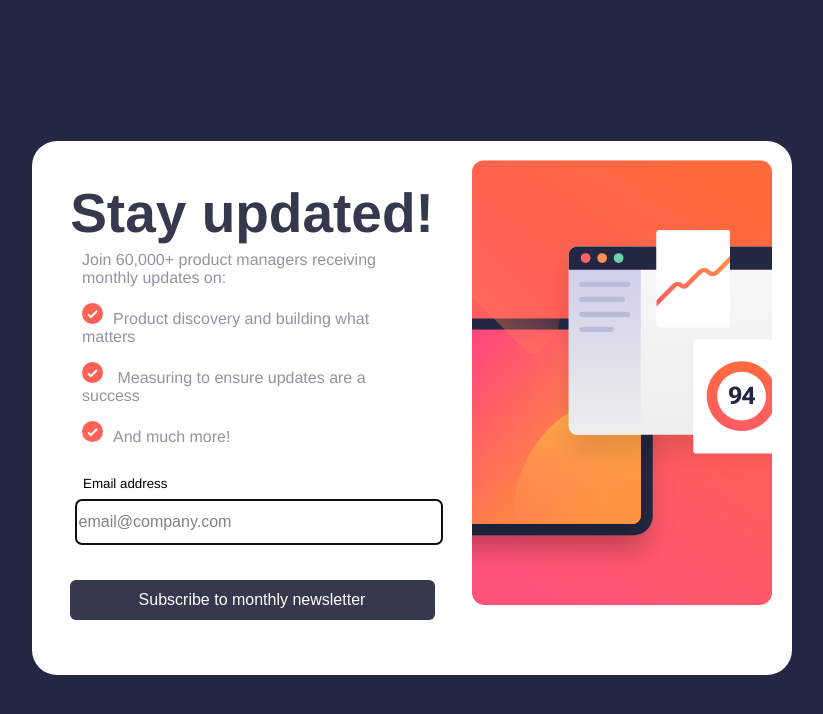
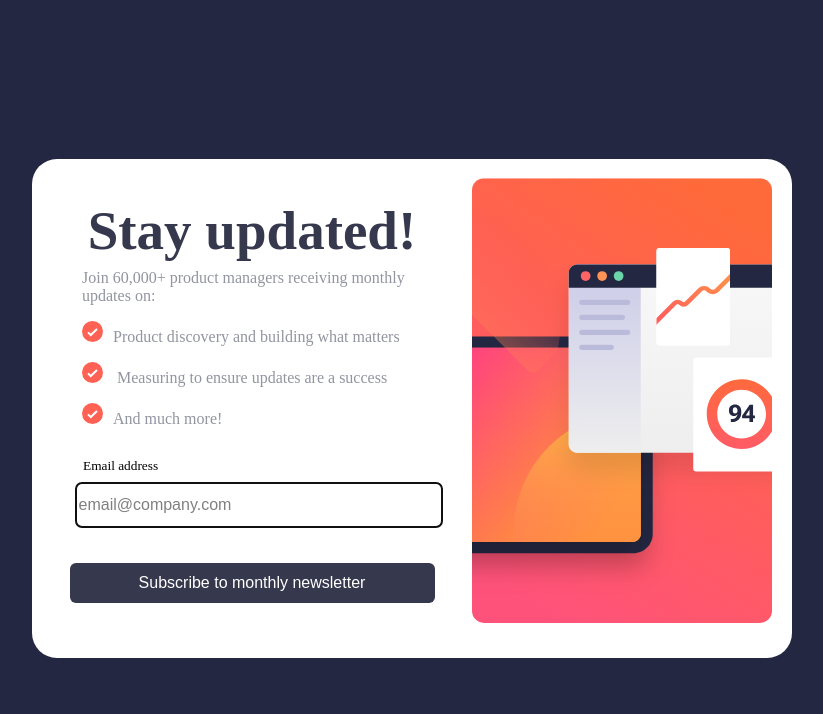
Before and after one commit to Arul3011/practice4, a plain HTML site: page index.html in a window 1280 px wide. Shown: the whole page, without its empty margins (228-1051 px from the left). Drawn offline with Linux system fonts and the light colour scheme.

Commit message:
Update index.css

```diff
--- a/index.css
+++ b/index.css
@@ -7,7 +7,7 @@ body{
     justify-content: center;
     height: 100vh;
     font-size: 16px;
-    font-family:'Franklin Gothic Medium', 'Arial Narrow', Arial, sans-serif;
+    /*font-family:'Franklin Gothic Medium', 'Arial Narrow', Arial, sans-serif;*/
 
 }
 .cointainer{
```
